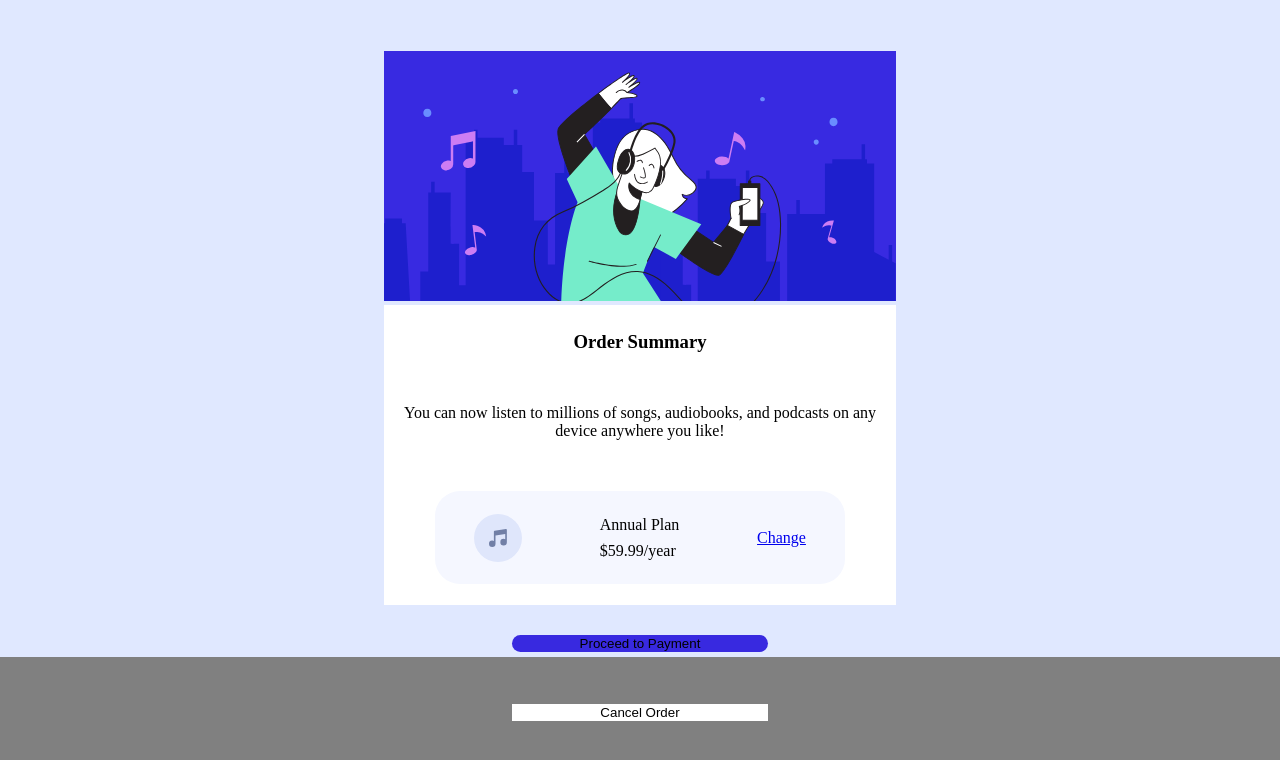
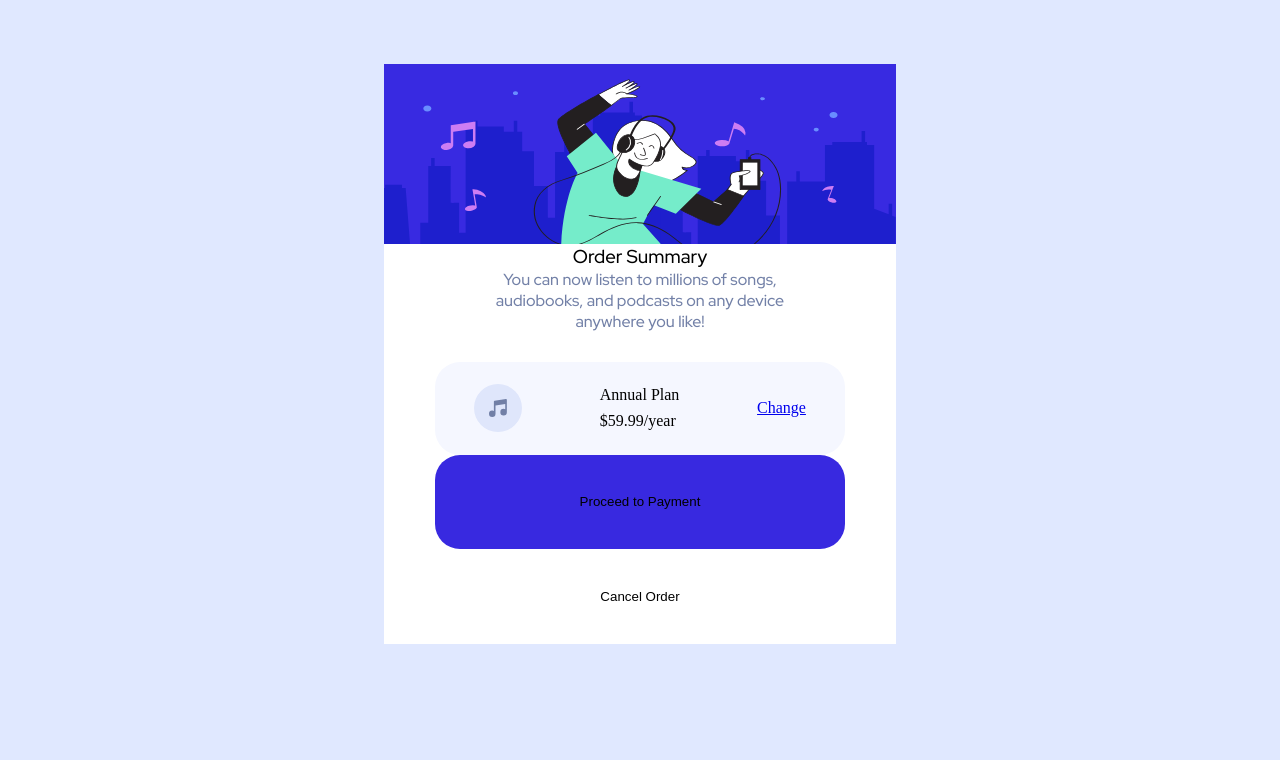
Before and after one commit to pau-develop/202207-w2ch1-pau-sanchez, a website: page components/ex1/ex1.html in a window 1280 px wide. Drawn offline with nearby package versions, Linux system fonts and the light colour scheme; files that its build step writes are made by us from their sources.

Commit message:
Adjusted some more card size

```diff
--- a/components/ex1/ex1.html
+++ b/components/ex1/ex1.html
@@ -9,6 +9,12 @@
       rel="shortcut icon"
       href="/components/ex1/favicon-32x32.png"
       type="image/x-icon"
+    />
+    <link rel="preconnect" href="https://fonts.googleapis.com" />
+    <link rel="preconnect" href="https://fonts.gstatic.com" crossorigin />
+    <link
+      href="https://fonts.googleapis.com/css2?family=Red+Hat+Display:wght@500;700;900&display=swap"
+      rel="stylesheet"
     />
     <title>Order summary component</title>
   </head>
--- a/sass/components/_ex1.scss
+++ b/sass/components/_ex1.scss
@@ -14,7 +14,7 @@
   flex-direction: column;
   width: 100%;
   height: 100%;
-  margin: 4% 0;
+  margin: 10% 10%;
   justify-content: center;
   align-items: center;
   &__header {
@@ -38,12 +38,23 @@
       margin: 5% 0;
     }
     p {
+      flex: 1;
       text-align: center;
+      font-family: "Red Hat Display", sans-serif;
+      color: hsl(224, 23%, 55%);
+      font-weight: 500;
     }
     button {
-      height: 50%;
-      width: 50%;
+      flex: 1;
+      height: 60%;
+      width: 80%;
       border: none;
+    }
+    h3 {
+      flex: 1;
+      font-family: "Red Hat Display", sans-serif;
+      color: black;
+      font-weight: 500;
     }
   }
   &__payment {
@@ -54,6 +65,7 @@
     justify-content: space-around;
     border-radius: 25px;
     background-color: hsl(225, 100%, 98%);
+    flex: 1;
   }
   &__annual {
     display: flex;
@@ -69,12 +81,19 @@
 }
 
 @media (min-width: 1000px) {
+  .page-wrap-ex1 {
+    width: 100vw;
+    height: 100vh;
+    align-items: flex-start;
+  }
   .content-wrap-ex1 {
     width: 40%;
-    height: 60%;
+    height: 300px;
+    margin: 0;
+    margin-top: 5%;
     &__header {
       width: 100%;
-      height: 100%;
+      height: 60%;
       margin: 0;
       img {
         object-fit: fill;
@@ -85,10 +104,27 @@
     &__main {
       background-color: white;
       margin: 0;
-      height: 300px;
+      height: 400px;
       display: flex;
       flex-direction: column;
       align-items: center;
+
+      p {
+        margin: 0 20%;
+      }
+      h3 {
+        margin: 0;
+        flex: none;
+      }
+    }
+    &__payment {
+      margin: 0;
+    }
+    button {
+      margin: 0;
+    }
+    &__pay-button {
+      height: 50%;
     }
   }
 }
```
